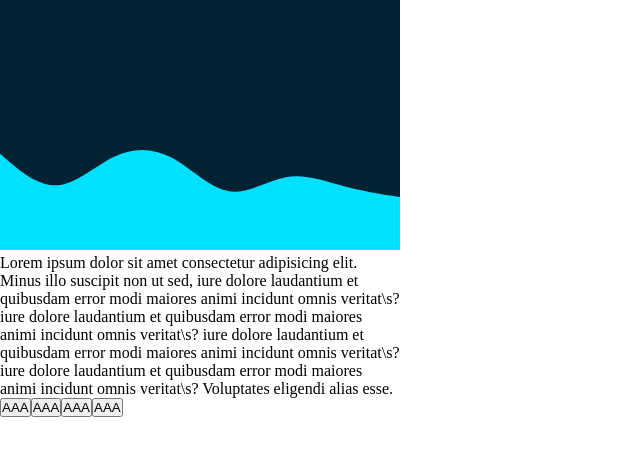
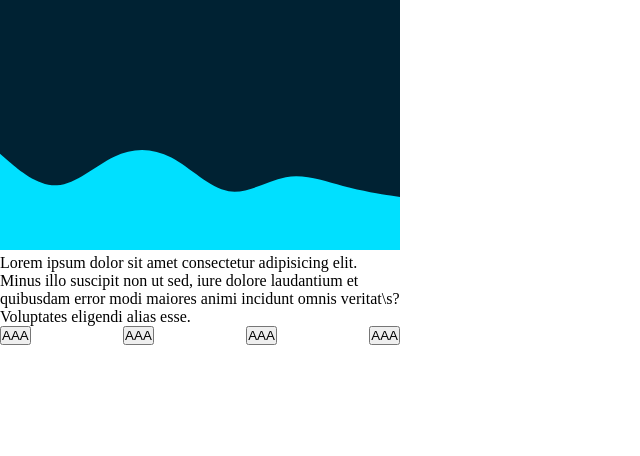
Before and after one commit to esmaelmoh/blog-mern-frontend, a React (Create React App) app: page / in a window 1280 px wide. Shown: the top 456 px of the page, without its empty margins (0-640 px from the left). Built offline with nearby package versions, Linux system fonts and the light colour scheme.

Commit message:
regular commit139

```diff
--- a/src/components/Post/Post.css
+++ b/src/components/Post/Post.css
@@ -7,3 +7,8 @@
 .content-container{
 
 }
+.btn-container ul{
+    display: flex;
+    align-items: center;
+    justify-content: space-between;
+}
--- a/src/components/Post/Post.jsx
+++ b/src/components/Post/Post.jsx
@@ -8,9 +8,6 @@ const Post = () => {
             </div>
             <div className="content-container">
                 <p>Lorem ipsum dolor sit amet consectetur adipisicing elit. Minus illo suscipit non ut sed,
-                    iure dolore laudantium et quibusdam error modi maiores animi incidunt omnis veritat\s?
-                    iure dolore laudantium et quibusdam error modi maiores animi incidunt omnis veritat\s?
-                    iure dolore laudantium et quibusdam error modi maiores animi incidunt omnis veritat\s?
                     iure dolore laudantium et quibusdam error modi maiores animi incidunt omnis veritat\s?
                     Voluptates eligendi alias esse.</p>
             </div>
```
Also changed, not shown: 1 other file (tests, documents, lock files or other folders).
